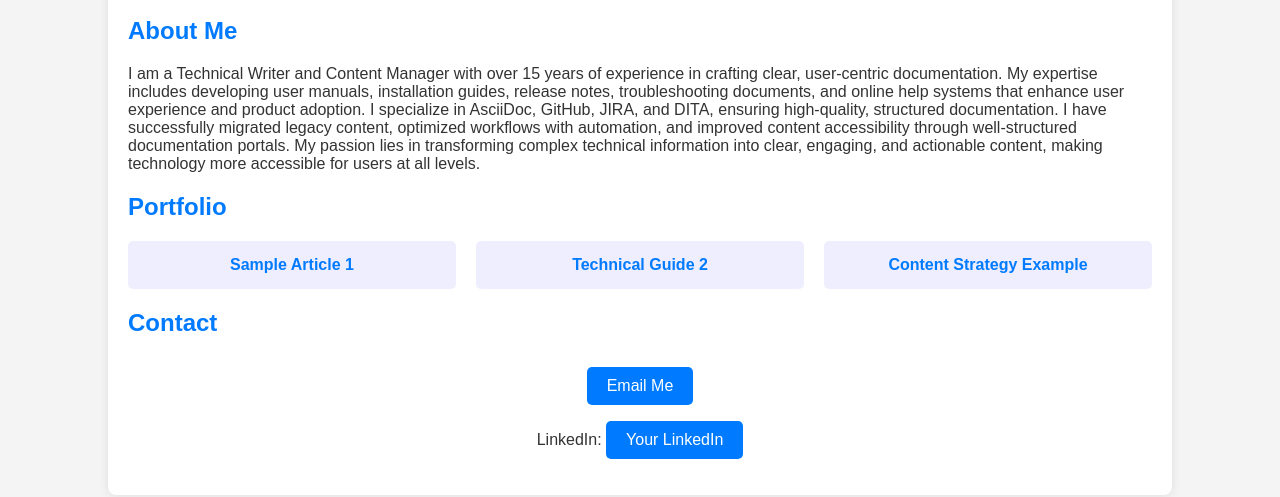
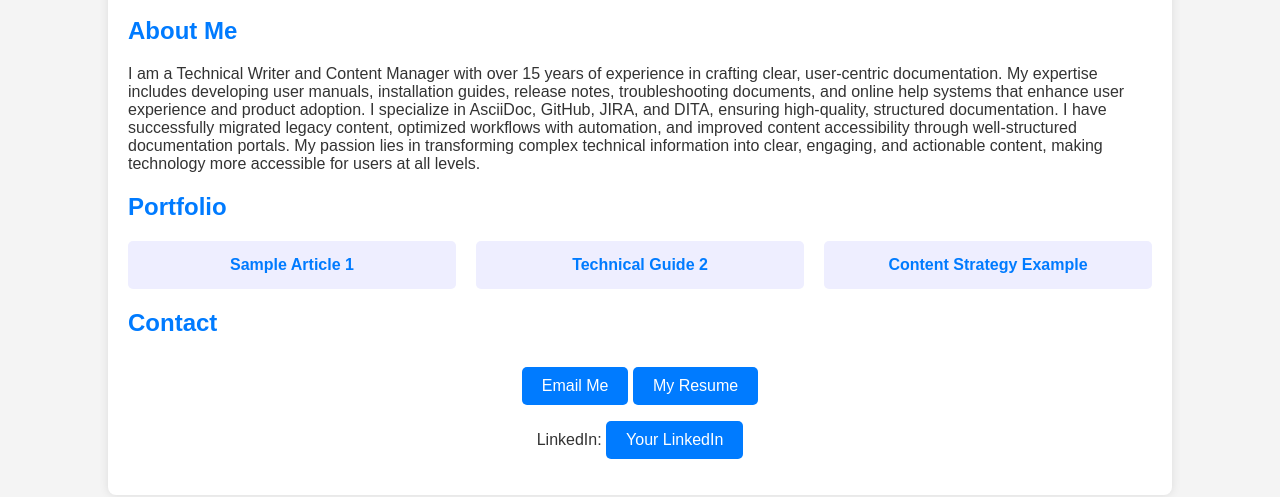
Before and after one commit to tavzwriter/tavzwriter.github.io, a plain HTML site: page index.html in a window 1280 px wide. Shown: the part 199-696 px from the top of the page. Drawn offline with Linux system fonts and the light colour scheme.

Commit message:
Update index.html

```diff
--- a/index.html
+++ b/index.html
@@ -123,9 +123,11 @@ My passion lies in transforming complex technical information into clear, engagi
 
     <h2>Contact</h2>
     <div class="contact">
-        <a href="mailto:tavz.writer@gmail.com">Email Me</a>
-        <p>LinkedIn: <a href="https://www.linkedin.com/in/tavleena-marwah-5603592/">Your LinkedIn</a></p>
-    </div>
+    <a href="tavz.writer@gmail.com" class="contact-btn">Email Me</a>
+    <a href="Tavleena_Marwah.pdf" class="resume-btn" download>My Resume</a>
+    <p>LinkedIn: <a href="https://www.linkedin.com/in/tavleena-marwah-5603592/">Your LinkedIn</a></p>
+</div>
+
 </div>
 
 </body>
```
